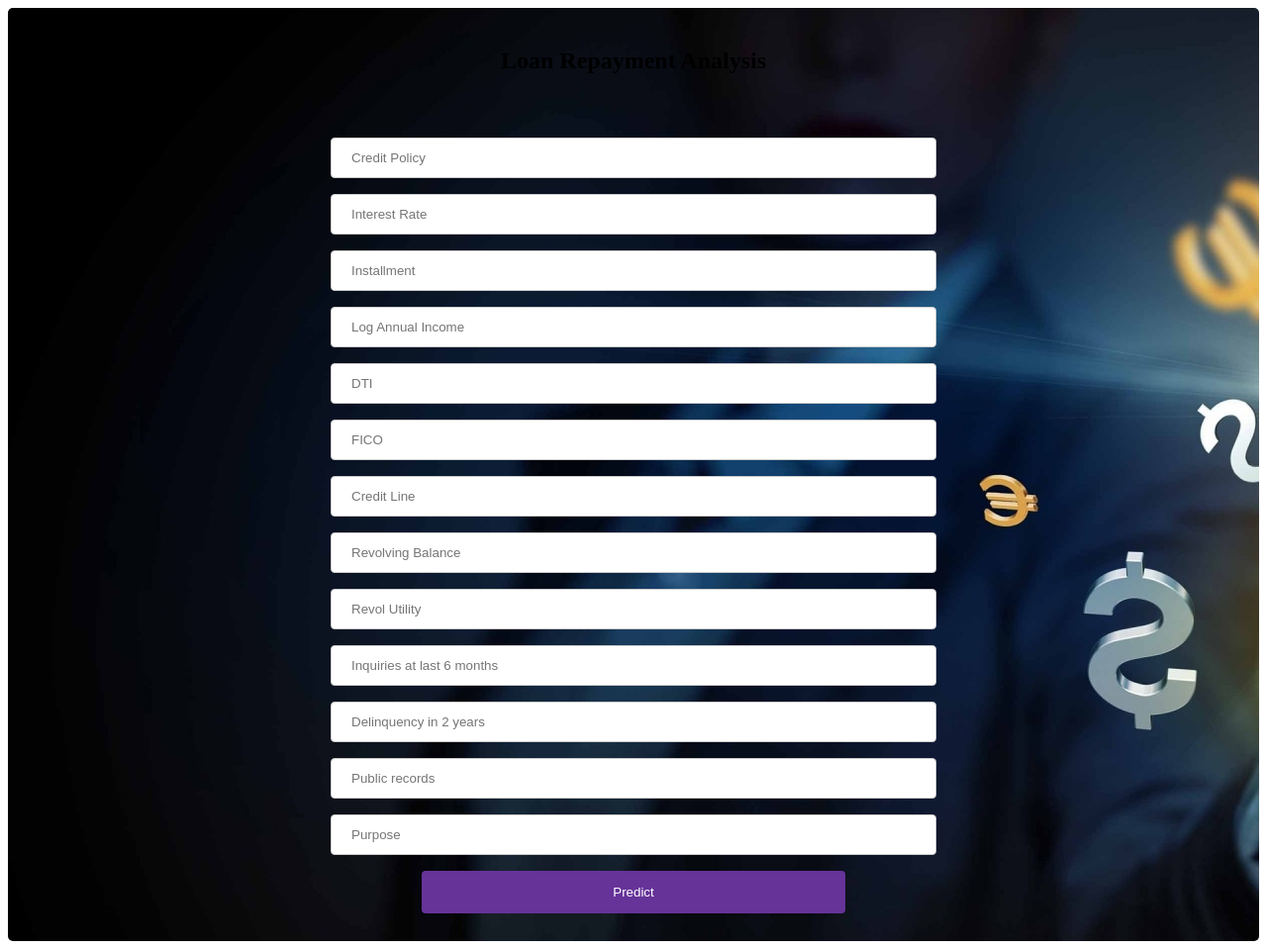
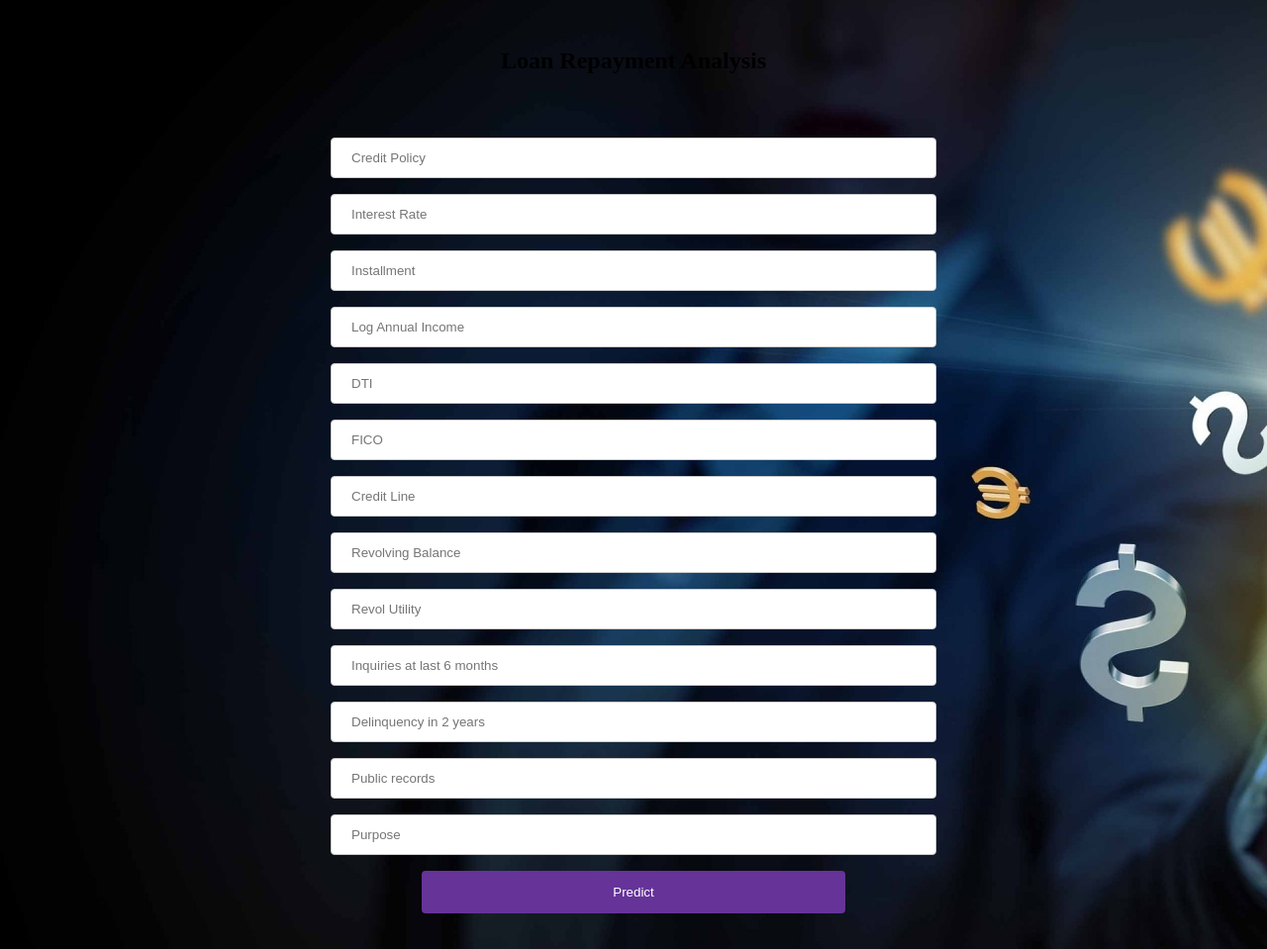
Before and after one commit to KarthickSathya22/LRPA, a Flask app: page / in a window 1280 px wide. Shown: the whole page at 99% size. Run offline with Flask 2, Linux system fonts and the light colour scheme; parts of the project's set-up code (start-up, migrations or seed data) failed here and were passed over.

Commit message:
Update index.html

```diff
--- a/templates/index.html
+++ b/templates/index.html
@@ -31,14 +31,13 @@ button[type=submit] {
 }
 div {
   border-radius: 5px;
-  background-image: url("back.jpg");
   padding: 20px;
 }
 </style>
 
 </head>
 
-<body>
+<body background="back.jpg">
  <div class="login" align="center">
 	<h2>Loan Repayment Analysis</h2>
 
```
